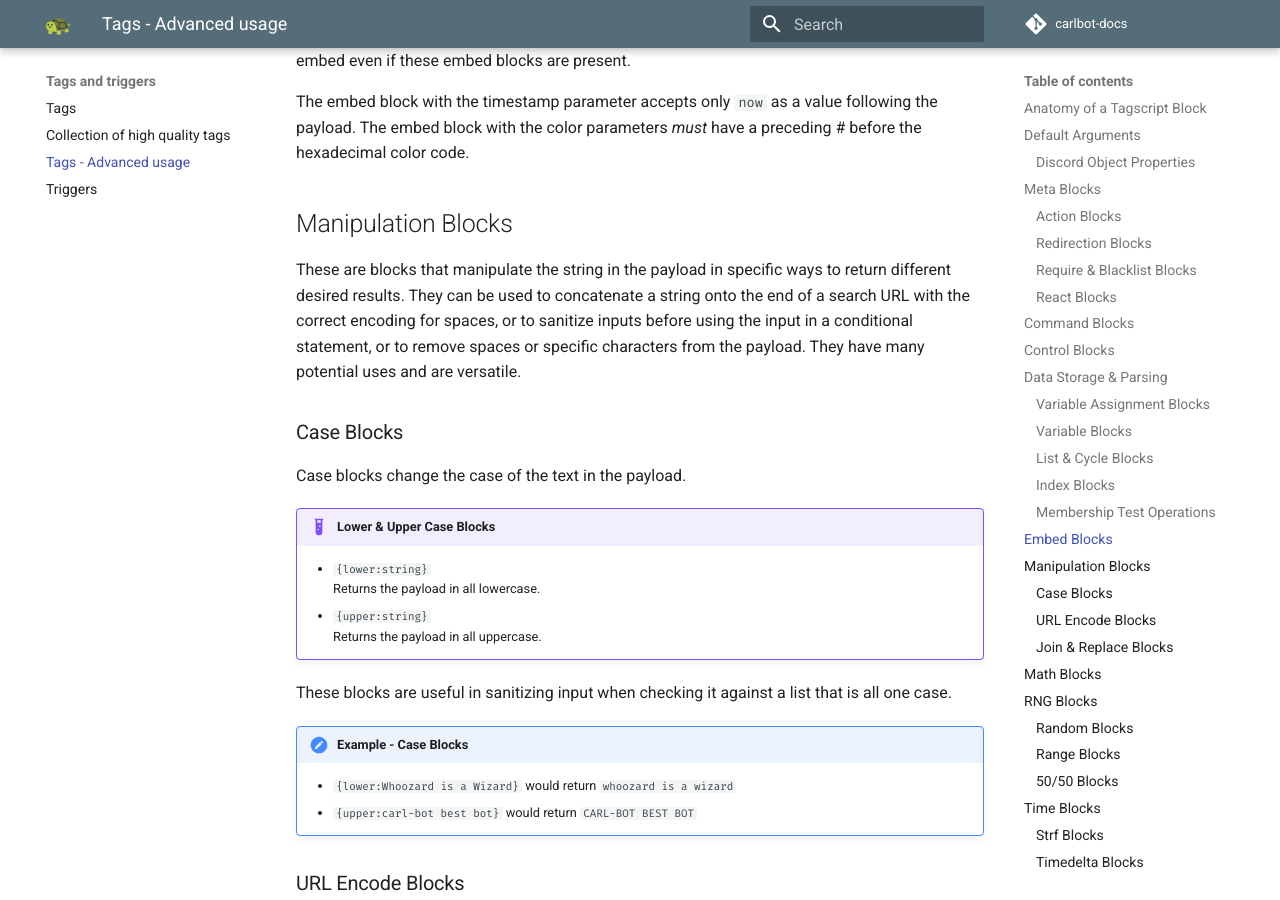
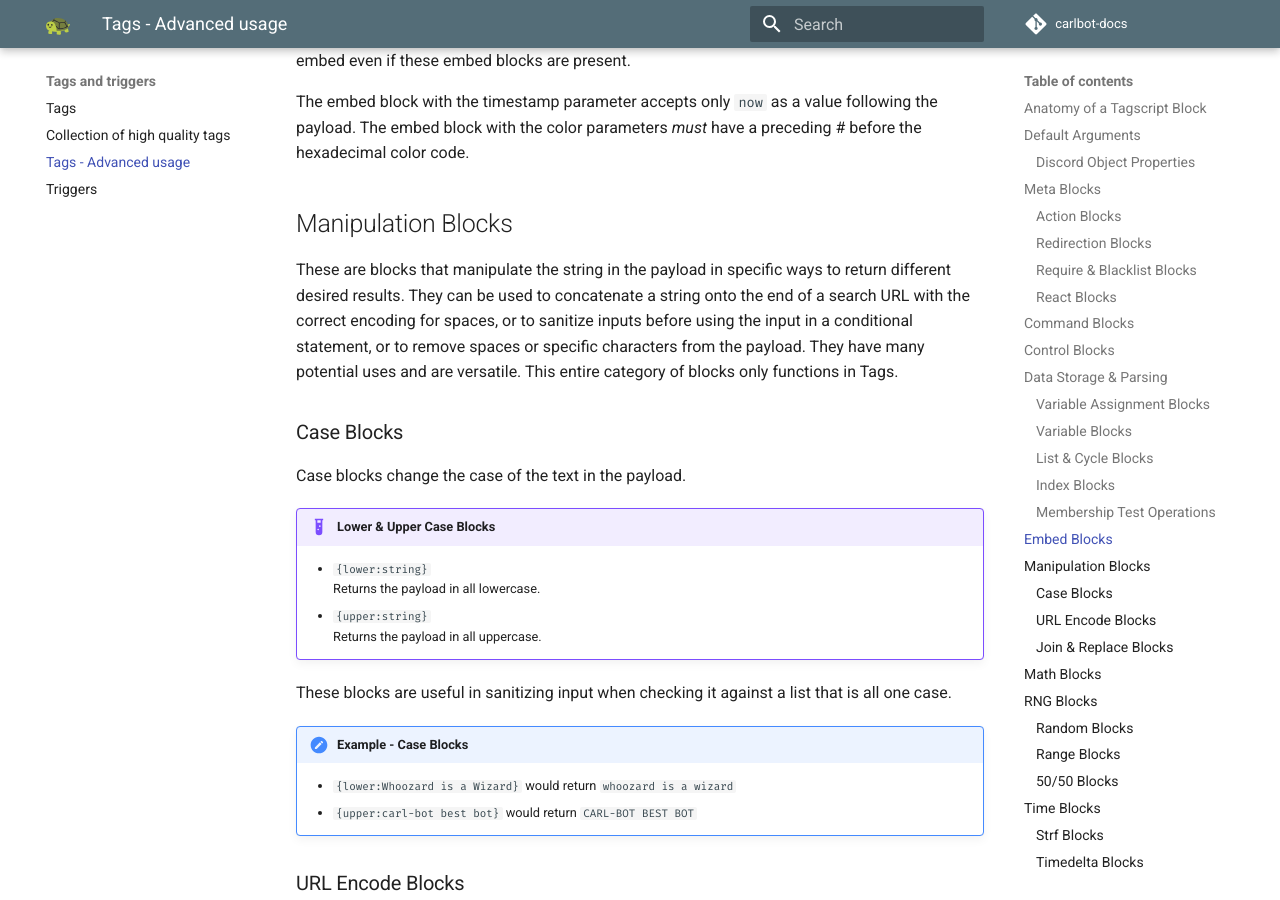
Before and after one commit to botlabs-gg/carlbot-docs, an MkDocs documentation site: the page built from docs/tags-and-triggers/tags-advanced-usage.md, in a window 1280 px wide and 900 px high, scrolled down 12258 px. Built offline with MkDocs 1.6.1 and Material for MkDocs 9.7.7, drawn with Linux system fonts in a browser that asks for light colours; comment, search, counter and statistics services are not loaded; some of the changed text lies outside the part shown.

Commit message:
important bits of in about command blocks only working in tags

```diff
--- a/docs/tags-and-triggers/tags-advanced-usage.md
+++ b/docs/tags-and-triggers/tags-advanced-usage.md
@@ -130,7 +130,7 @@
 
 ## Command Blocks
 
-Command blocks execute a Carl-bot command. The formatting and syntax do not change compared to how Carl-bot commands are normally used, except you do not include a prefix. Tags are limited to using one command block per tag unless the server is marked as premium, then they can use 3 command blocks per tag. Command blocks cannot use reaction role commands, nor can they call other tags or use tag commands. If the tag's user does not have the permissions required to use the command, Carl-bot will not use it and will output an error message as if they had tried to use the command. As stated in the Action Blocks section, `{override}` can be a useful tool in allowing users that would not otherwise have permission to use a specific command.
+Command blocks execute a Carl-bot command. The formatting and syntax do not change compared to how Carl-bot commands are normally used, except you do not include a prefix. Tags are limited to using one command block per tag unless the server is marked as premium, then they can use 3 command blocks per tag. Command blocks cannot use reaction role commands, nor can they call other tags or use tag commands. If the tag's user does not have the permissions required to use the command, Carl-bot will not use it and will output an error message as if they had tried to use the command. As stated in the Action Blocks section, `{override}` can be a useful tool in allowing users that would not otherwise have permission to use a specific command. Command blocks can only be used in Tags.
 
 !!! example "Command Block Aliases"
     * `{cmd:echo {args}}`
@@ -307,7 +307,7 @@
 
 ## Manipulation Blocks
 
-These are blocks that manipulate the string in the payload in specific ways to return different desired results. They can be used to concatenate a string onto the end of a search URL with the correct encoding for spaces, or to sanitize inputs before using the input in a conditional statement, or to remove spaces or specific characters from the payload. They have many potential uses and are versatile.
+These are blocks that manipulate the string in the payload in specific ways to return different desired results. They can be used to concatenate a string onto the end of a search URL with the correct encoding for spaces, or to sanitize inputs before using the input in a conditional statement, or to remove spaces or specific characters from the payload. They have many potential uses and are versatile. This entire category of blocks only functions in Tags.
 
 ### Case Blocks
 
```
